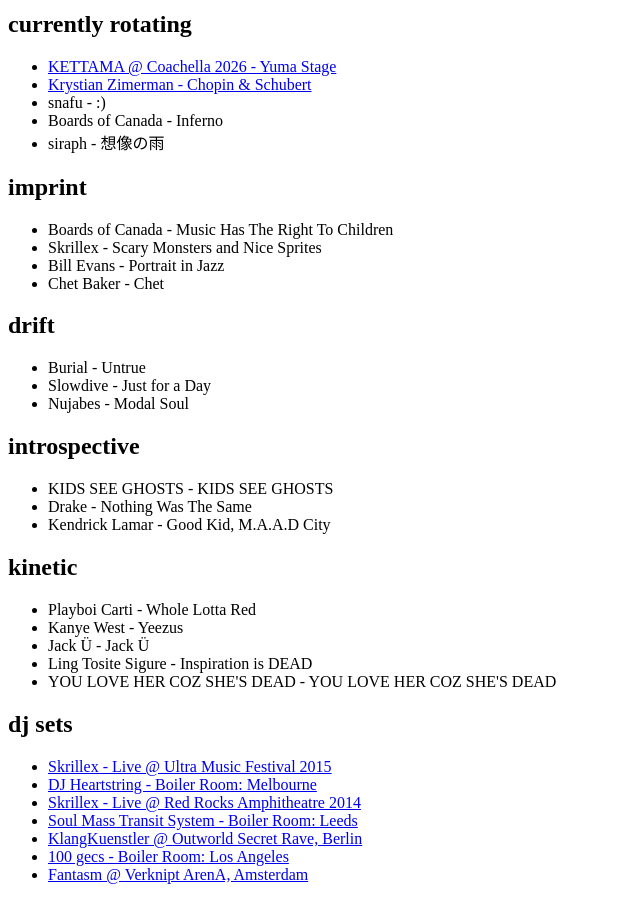
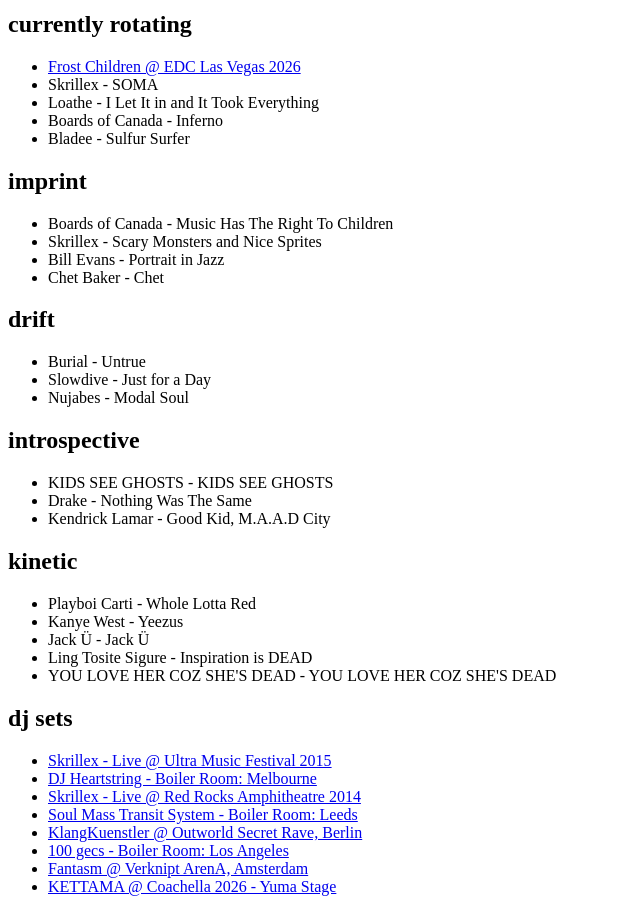
Before and after one commit to ashwinthampi/ashwinthampi.github.io, a React (Vite) app: page /music in a window 1280 px wide. Shown: the part 940-1852 px from the top of the page, without its empty margins (0-640 px from the left). Built offline with nearby package versions, Linux system fonts and the light colour scheme; the HTML template or start-up script is replaced by a standard one.

Commit message:
Updated music page

```diff
--- a/src/components/MusicPage.tsx
+++ b/src/components/MusicPage.tsx
@@ -11,16 +11,13 @@
     title: 'currently rotating',
     items: [
       {
-        title: 'KETTAMA @ Coachella 2026 - Yuma Stage',
-        href: 'https://www.youtube.com/watch?v=t0TZhkzDMAI',
+        title: 'Frost Children @ EDC Las Vegas 2026',
+        href: 'https://www.youtube.com/watch?v=a8OfrpQLQuY&t=175s',
       },
-      {
-        title: 'Krystian Zimerman - Chopin & Schubert',
-        href: 'https://www.youtube.com/watch?v=MgmHetWIfPc',
-      },
-      'snafu - :)',
+      'Skrillex - SOMA',
+      'Loathe - I Let It in and It Took Everything',
       'Boards of Canada - Inferno',
-      'siraph - 想像の雨',
+      'Bladee - Sulfur Surfer',
     ],
   },
   {
@@ -89,6 +86,10 @@
         title: 'Fantasm @ Verknipt ArenA, Amsterdam',
         href: 'https://soundcloud.com/verknipt-events/fantasm-verknipt-arena',
       },
+      {
+        title: 'KETTAMA @ Coachella 2026 - Yuma Stage',
+        href: 'https://www.youtube.com/watch?v=t0TZhkzDMAI',
+      },
     ],
   },
 ]
```
